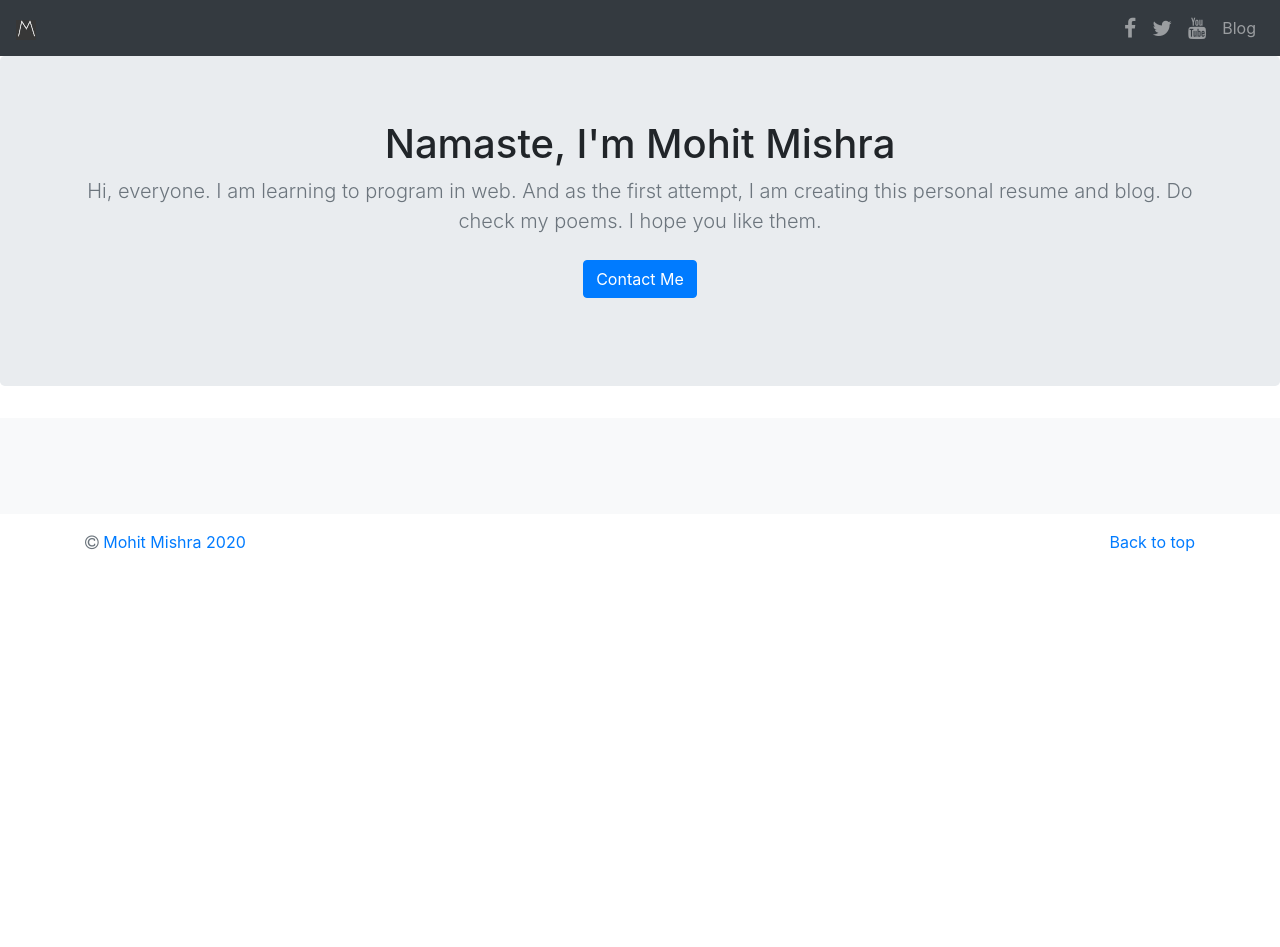
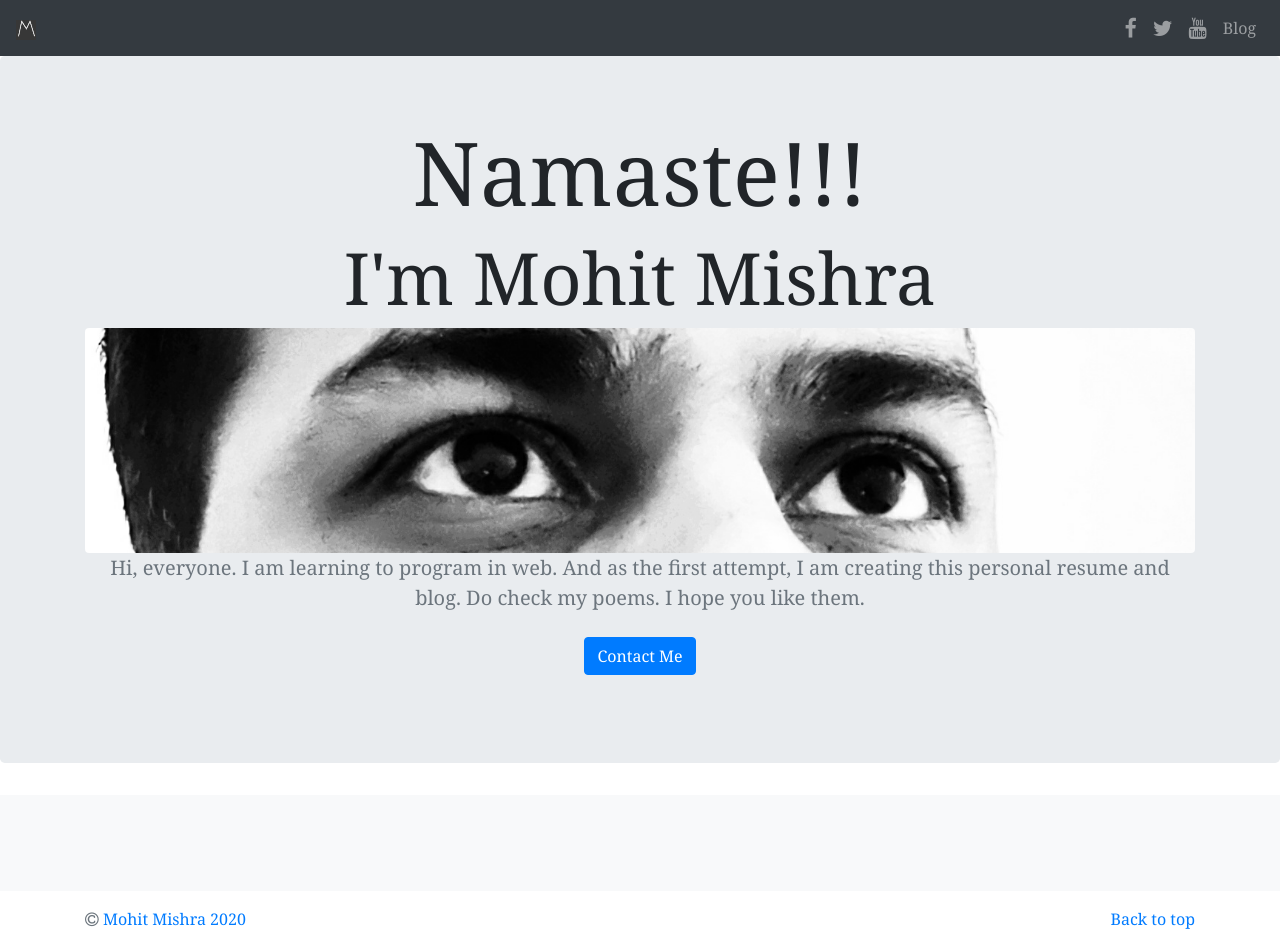
Before and after one commit to mrmohitmishra/portfolio, a Django app: page / in a window 1280 px wide. Before the commit the page ends 552 px from the top, so only its background shows below. Run offline with Django 3.2, Linux system fonts and the light colour scheme; data that the repository does not hold is empty; some libraries are stand-ins or nearby versions.

```diff
--- a/job/templates/job/home.html
+++ b/job/templates/job/home.html
@@ -13,7 +13,9 @@
 
     <section class="jumbotron text-center">
         <div class="container">
-            <h1>Namaste, I'm Mohit Mishra</h1>
+            <h1 class="display-2">Namaste!!!</h1>
+            <h2 class="display-3">I'm Mohit Mishra</h2>
+            <img src="{% static 'IMG2.png' %}" class="rounded img-fluid" alt="Cinque Terre">
             <p class="lead text-muted">Hi, everyone. I am learning to program in web. And as the first attempt, I am
                 creating this personal resume and blog. Do check my poems. I hope you like them.</p>
             <p>
--- /dev/null
+++ b/portfolio/static/base.css
@@ -0,0 +1,3 @@
+body{
+    font-family: Georgia, 'Times New Roman', Times, serif;
+}
--- a/templates/base.html
+++ b/templates/base.html
@@ -11,6 +11,7 @@
     <!-- Bootstrap CSS -->
     <link rel="stylesheet" href="https://stackpath.bootstrapcdn.com/bootstrap/4.5.2/css/bootstrap.min.css" integrity="sha384-JcKb8q3iqJ61gNV9KGb8thSsNjpSL0n8PARn9HuZOnIxN0hoP+VmmDGMN5t9UJ0Z" crossorigin="anonymous">
     <link rel="stylesheet" href="https://maxcdn.bootstrapcdn.com/font-awesome/4.7.0/css/font-awesome.min.css">
+    <link rel="stylesheet" href="{% static 'base.css'%}">
     <title>
         {% block title %}
 
```
Also changed, not shown: portfolio/static/FB_IMG_1585849722534_1.png (added), portfolio/static/IMG2.png (added).
